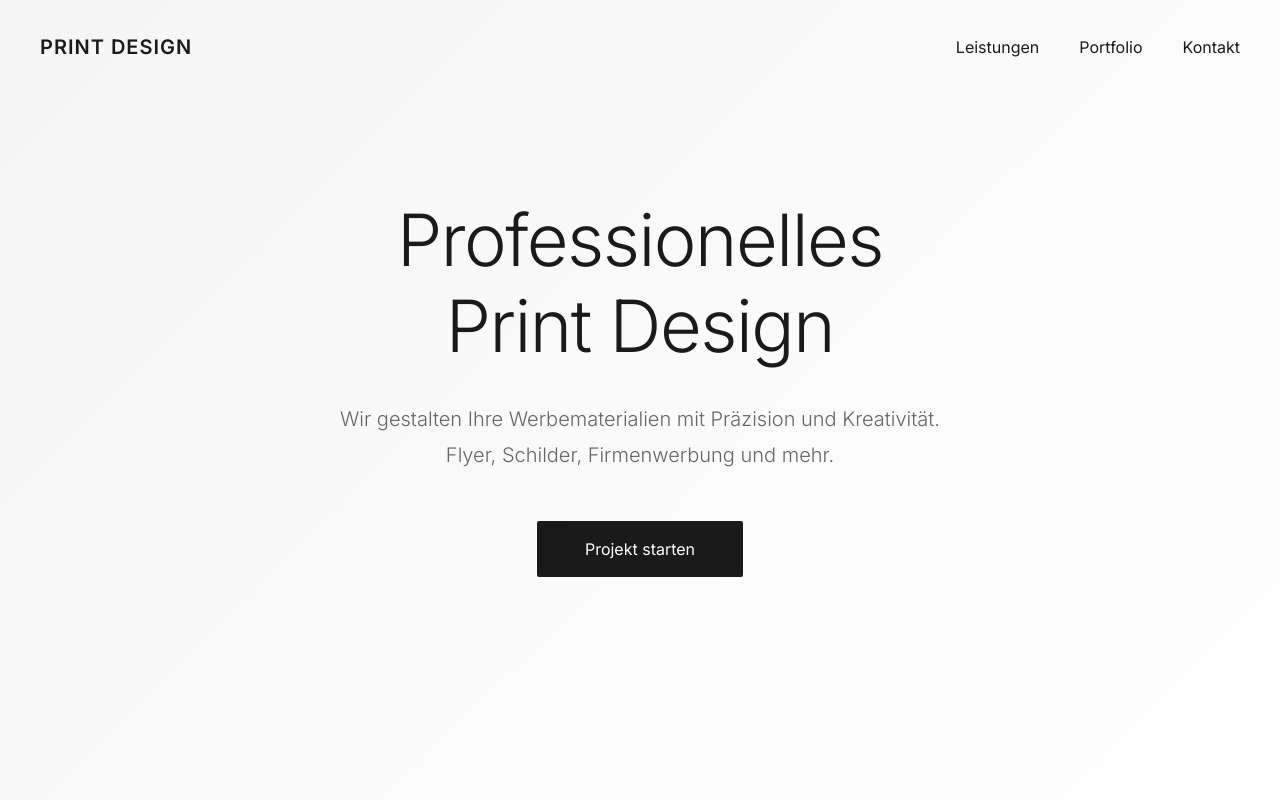
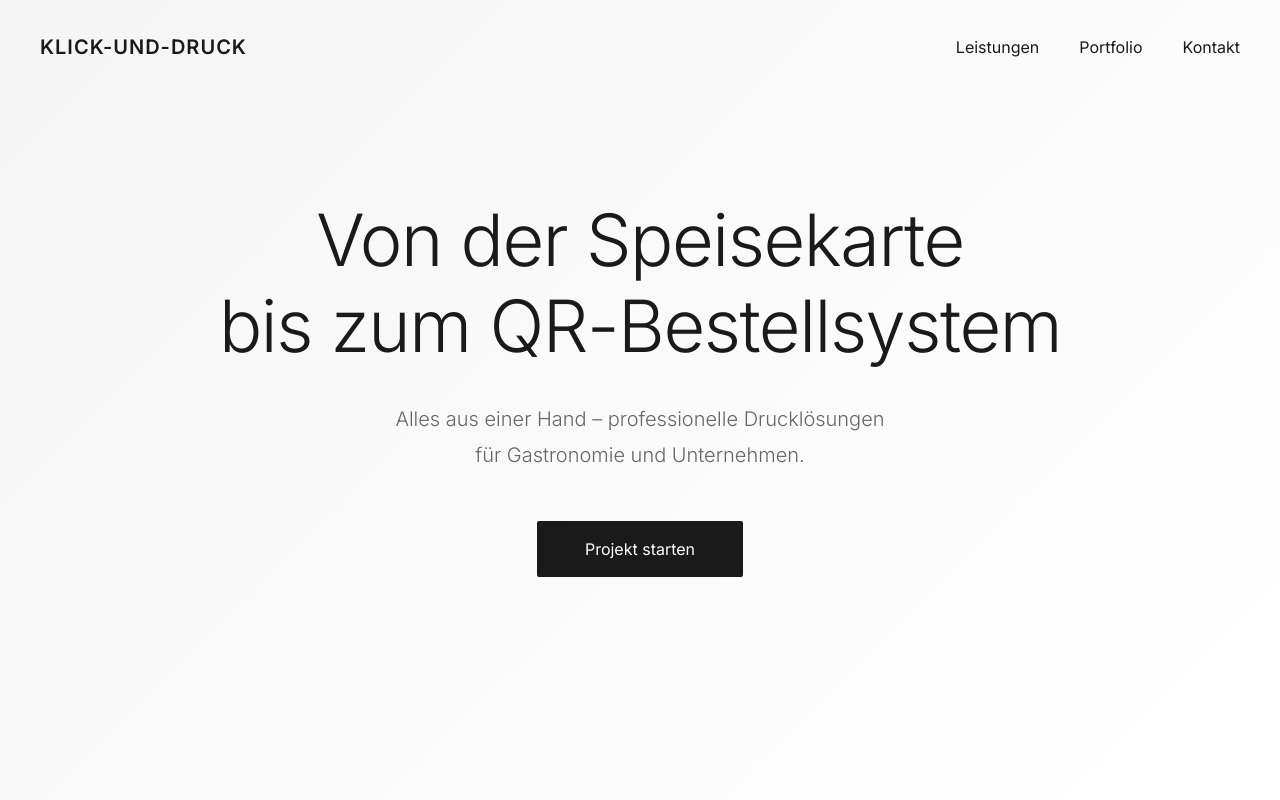
Before and after one commit to ecoezer/klick-und-druck, a React (Vite) app: page / in a window 1280 px wide. Shown: the top 800 px of the page. Built offline with nearby package versions, Linux system fonts and the light colour scheme; the HTML template or start-up script is replaced by a standard one.

Commit message:
Updated index.html

```diff
--- a/index.html
+++ b/index.html
@@ -4,7 +4,7 @@
     <meta charset="UTF-8" />
     <link rel="icon" type="image/svg+xml" href="/vite.svg" />
     <meta name="viewport" content="width=device-width, initial-scale=1.0" />
-    <title>Print Design Agency</title>
+    <title>Klick-und-Druck – Von der Speisekarte bis zum QR-Bestellsystem</title>
     <link rel="preconnect" href="https://fonts.googleapis.com">
     <link rel="preconnect" href="https://fonts.gstatic.com" crossorigin>
     <link href="https://fonts.googleapis.com/css2?family=Inter:wght@300;400;600&display=swap" rel="stylesheet">
--- a/src/components/Contact.tsx
+++ b/src/components/Contact.tsx
@@ -35,7 +35,7 @@ function Contact() {
           <div className="contact-details">
             <div className="contact-detail">
               <strong>Email</strong>
-              <p>info@printdesign.de</p>
+              <p>info@klick-und-druck.de</p>
             </div>
             <div className="contact-detail">
               <strong>Telefon</strong>
--- a/src/components/Footer.tsx
+++ b/src/components/Footer.tsx
@@ -5,9 +5,9 @@ function Footer() {
     <footer className="footer">
       <div className="footer-content">
         <div className="footer-section">
-          <h4 className="footer-title">PRINT DESIGN</h4>
+          <h4 className="footer-title">KLICK-UND-DRUCK</h4>
           <p className="footer-text">
-            Professionelle Drucklösungen für Ihr Unternehmen.
+            Von der Speisekarte bis zum QR-Bestellsystem – alles aus einer Hand.
           </p>
         </div>
 
@@ -24,14 +24,14 @@ function Footer() {
         <div className="footer-section">
           <h4 className="footer-title">Kontakt</h4>
           <ul className="footer-links">
-            <li>info@printdesign.de</li>
+            <li>info@klick-und-druck.de</li>
             <li>+49 123 456 7890</li>
           </ul>
         </div>
       </div>
 
       <div className="footer-bottom">
-        <p>&copy; 2025 Print Design Agency. Alle Rechte vorbehalten.</p>
+        <p>&copy; 2025 Klick-und-Druck. Alle Rechte vorbehalten.</p>
       </div>
     </footer>
   )
--- a/src/components/Hero.tsx
+++ b/src/components/Hero.tsx
@@ -5,7 +5,7 @@ function Hero() {
     <section className="hero">
       <nav className="nav">
         <div className="nav-content">
-          <div className="logo">PRINT DESIGN</div>
+          <div className="logo">KLICK-UND-DRUCK</div>
           <div className="nav-links">
             <a href="#services">Leistungen</a>
             <a href="#portfolio">Portfolio</a>
@@ -16,12 +16,12 @@ function Hero() {
 
       <div className="hero-content">
         <h1 className="hero-title">
-          Professionelles<br />
-          Print Design
+          Von der Speisekarte<br />
+          bis zum QR-Bestellsystem
         </h1>
         <p className="hero-subtitle">
-          Wir gestalten Ihre Werbematerialien mit Präzision und Kreativität.<br />
-          Flyer, Schilder, Firmenwerbung und mehr.
+          Alles aus einer Hand – professionelle Drucklösungen<br />
+          für Gastronomie und Unternehmen.
         </p>
         <a href="#contact" className="hero-cta">
           Projekt starten
```
